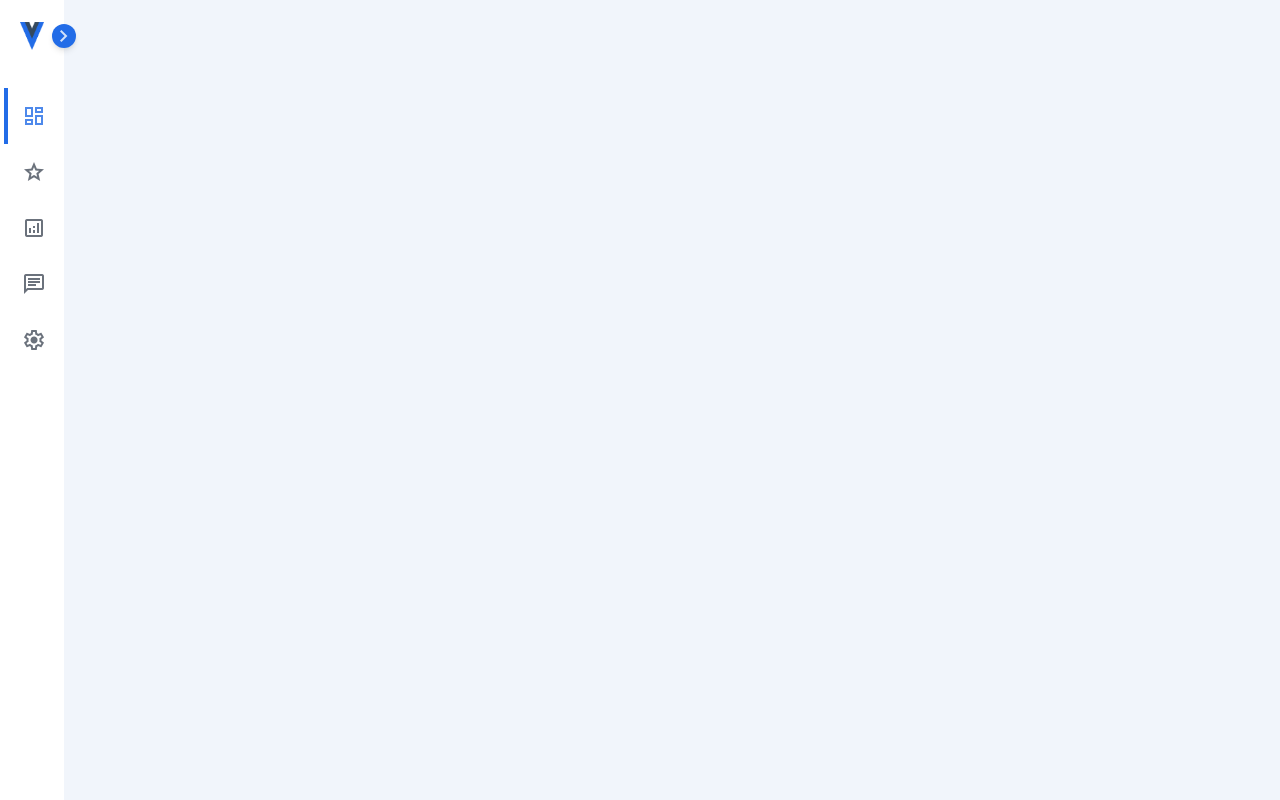
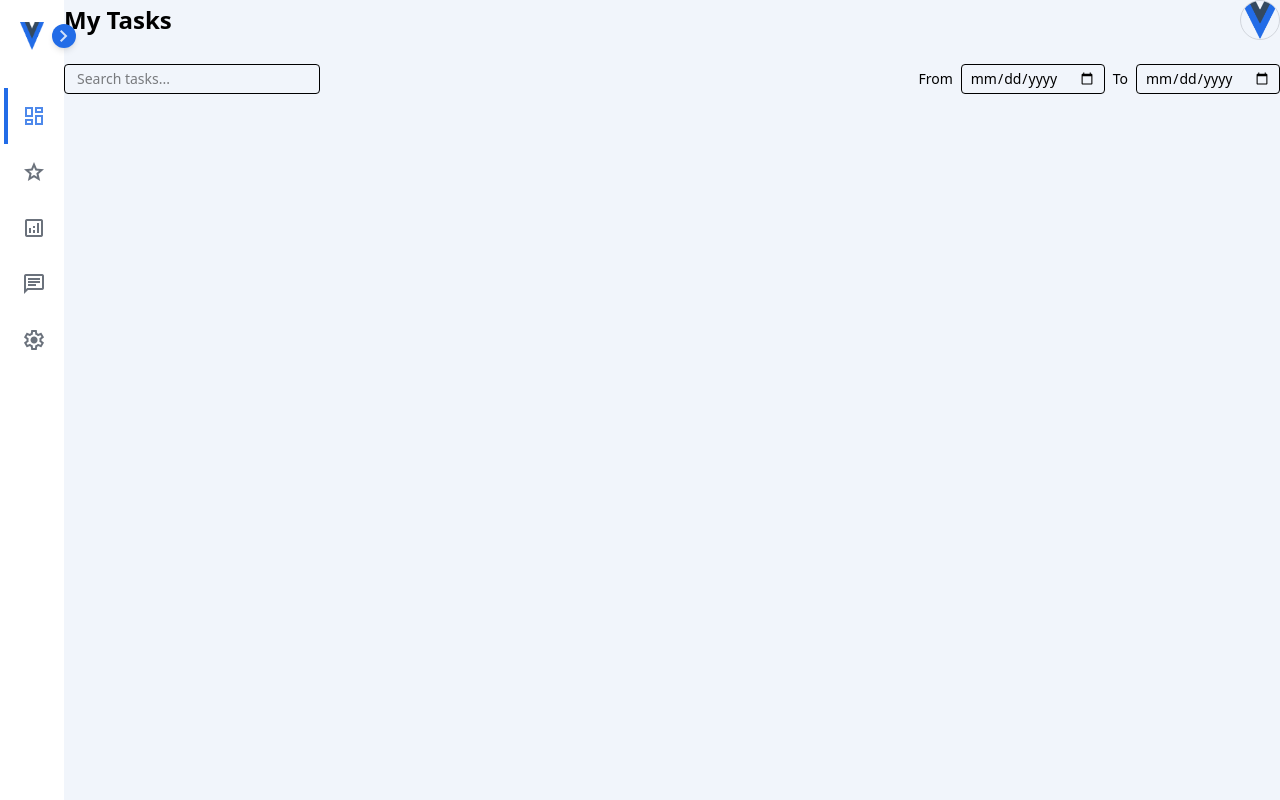
Before and after one commit to Manisstha/Final-project, a Vue app: page /dashboard in a window 1280 px wide. Built offline with nearby package versions, Linux system fonts and the light colour scheme.

Commit message:
Dashboard header

```diff
--- /dev/null
+++ b/src/components/OverviewBoard.vue
@@ -0,0 +1,49 @@
+<script setup>
+import { ref, watch, defineEmits } from "vue";
+
+const fromDate = ref("");
+const toDate = ref("");
+const searchQuery = ref("");
+</script>
+
+<template>
+  <div class="space-y-6">
+    <!-- Header -->
+    <div class="flex justify-between items-center">
+      <h1 class="text-2xl font-semibold">My Tasks</h1>
+      <img
+        src="@/assets/logo.png"
+        alt="User"
+        class="w-10 h-10 rounded-full border border-gray-300"
+      />
+    </div>
+
+    <div class="flex justify-between items-center flex-wrap gap-4">
+      <!-- Search input -->
+      <div class="flex items-center gap-2">
+        <input
+          type="text"
+          v-model="searchQuery"
+          placeholder="Search tasks..."
+          class="border rounded px-3 py-1 text-sm w-64"
+        />
+      </div>
+
+      <!-- Date inputs -->
+      <div class="flex items-center gap-2">
+        <label class="text-sm font-medium">From</label>
+        <input
+          type="date"
+          v-model="fromDate"
+          class="border rounded px-2 py-1 text-sm"
+        />
+        <label class="text-sm font-medium">To</label>
+        <input
+          type="date"
+          v-model="toDate"
+          class="border rounded px-2 py-1 text-sm"
+        />
+      </div>
+    </div>
+  </div>
+</template>
--- a/src/components/Sidebar.vue
+++ b/src/components/Sidebar.vue
@@ -1,12 +1,14 @@
 <script setup>
-import { ref } from "vue";
+import { ref, watch, defineEmits } from "vue";
 
+const emit = defineEmits(["toggle"]);
 const isOpen = ref(false);
-const activeIndex = ref(0);
 
 const toggleOpen = () => {
   isOpen.value = !isOpen.value;
+  emit("toggle", isOpen.value);
 };
+const activeIndex = ref(0);
 
 const setActive = (index) => {
   activeIndex.value = index;
@@ -24,8 +26,8 @@ const menuItems = [
 <template>
   <div class="m-0 h-screen bg-[#f1f5fb] text-[#474f5c] relative">
     <aside
-      class="absolute top-0 bottom-0 bg-white transition-all duration-300"
-      :class="isOpen ? 'w-[260px]' : 'w-[64px]'"
+      class="fixed top-0 bottom-0 bg-white transition-all duration-300"
+      :class="isOpen ? 'w-[240px]' : 'w-[64px]'"
     >
       <button
         type="button"
--- a/src/views/Dashboard.vue
+++ b/src/views/Dashboard.vue
@@ -1,12 +1,21 @@
 <script setup>
 import Sidebar from "@/components/Sidebar.vue";
+import OverviewBoard from "@/components/OverviewBoard.vue";
+import { ref } from "vue";
+
+const sidebarOpen = ref(false);
 </script>
 
 
 <template>
-  <Sidebar />
+  <div
+    class="grid h-screen bg-[#f1f5fb] transition-all duration-300"
+    :class="sidebarOpen ? 'grid-cols-[240px_1fr]' : 'grid-cols-[64px_1fr]'"
+  >
+    <Sidebar @toggle="(val) => (sidebarOpen = val)" />
+
+    <div class="overflow-auto">
+      <OverviewBoard />
+    </div>
+  </div>
 </template>
-
-<style>
-
-</style>
```
Also changed, not shown: src/components/Mainboad.vue (deleted).
